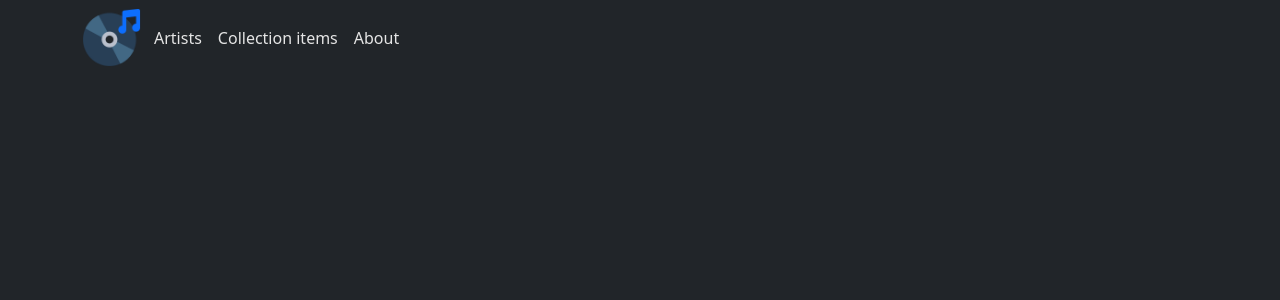
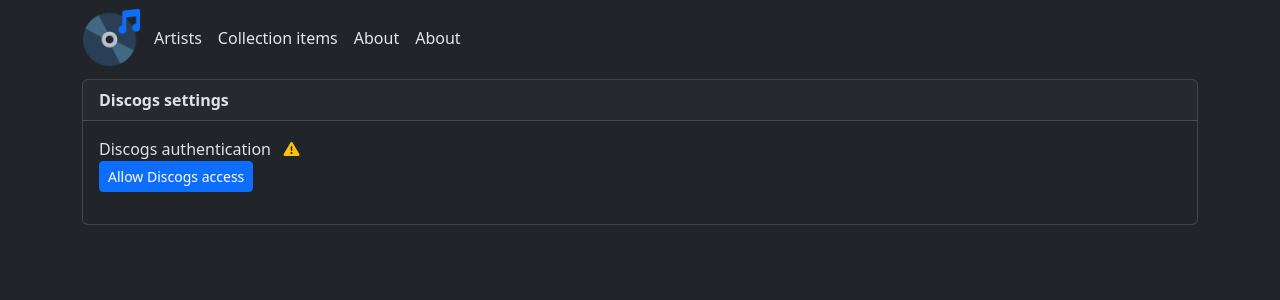
Before and after one commit to mark-me/music-explorer, a Python web app: template src/app_explorer/templates/config.html in a window 1280 px wide. Shown: the top 300 px of the page. Run offline with Jinja, Linux system fonts and the light colour scheme; the template is opened without the code that fills it, so the values that code supplies are empty; some libraries are stand-ins or nearby versions.

Commit message:
First attempt to add discogs access

```diff
--- a/config/config.yml
+++ b/config/config.yml
@@ -1,3 +1,4 @@
 db_file: '/data/collection.db'
 app_key: xGUFmZdyAEhCCXBrtish
 app_secret: iuQUEolWIWePiwOuRsmOMetyVcOwMxHu
+url: 'https://music-explorer.mr-black.net'
--- /dev/null
+++ b/src/app_explorer/static/css/style.css
@@ -0,0 +1,54 @@
+.custom-btn {
+    color: #fff;
+}
+
+.text-shadow {
+    text-shadow: 2px 2px 2px rgba(0, 0, 0, 0.99);
+}
+
+.link-hover {}
+
+.link-hover:hover {
+    font-weight: bold;
+    color: #fff;
+    transition: all ease 0.5s;
+    background: bg-primary;
+}
+
+.navbar-nav .nav-link {
+    padding-left: .5rem;
+}
+
+.navbar-nav a {
+    color: #E5E5E5;
+    transition: all ease 0.5s;
+}
+
+.navbar-nav a:hover,
+.navbar-nav a:focus,
+.navbar-nav a:active,
+.navbar-nav a.hilite {
+    font-weight: bold;
+    color: #BFBFBF;
+    background: bg-primary;
+    border-bottom: 1px #7F7F7F solid;
+}
+
+/* ===== == = === 48em (768px) === = == ===== */
+@media only screen and (min-width : 48em) {
+
+    .navbar-nav a:hover,
+    .navbar-nav a:focus,
+    .navbar-nav a:active,
+    .navbar-nav a.hilite {
+        transform: translateY(0.2rem) scaleY(1.2);
+    }
+
+    .navbar-nav .nav-link {
+        padding-left: 0;
+    }
+
+    .link-hover:hover {
+        transform: translateY(0.2rem) scaleY(1.2);
+    }
+}
--- a/src/app_explorer/templates/config.html
+++ b/src/app_explorer/templates/config.html
@@ -1,4 +1,19 @@
 {% extends 'layout.html' %}
 {% block content %}
-
+  <div class="card">
+    <div class="card-header">
+      <b>Discogs settings</b>
+    </div>
+    <div class="card-body">
+      <p>
+        Discogs authentication &nbsp;
+        {% if credentials_ok %}
+          <i class="fa-solid fa-square-check text-success"></i>
+        {% else %}
+          <i class="fa-solid fa-triangle-exclamation text-warning"></i><br>
+          <a href="/get-user-access" class="btn btn-primary btn-sm">Allow Discogs access</a>
+        {% endif %}
+      </p>
+    </div>
+  </div>
 {% endblock %}
--- a/src/app_explorer/templates/layout.html
+++ b/src/app_explorer/templates/layout.html
@@ -8,6 +8,8 @@
     <meta name="author" content="Mart Zwart">
     <link rel="icon" type="image/png" href="{{ url_for('static', filename='icons/music.png') }}">
 
+    <!-- Stylesheet -->
+    <link rel="stylesheet" href="{{ url_for('static', filename='css/style.css') }}" />
     <!-- Manifest -->
     <link rel="manifest" href="{{ url_for('static', filename='manifest.json') }}" />
     <!-- Bootstrap CSS -->
@@ -23,54 +25,7 @@
 
     <!-- Custom styles for the home screen -->
     <style type="text/css">
-      .custom-btn {
-        color: #fff;
-      }
 
-      .text-shadow {
-        text-shadow: 2px 2px 2px rgba(0, 0, 0, 0.99);
-      }
-
-      .link-hover {
-      }
-
-      .link-hover:hover {
-        font-weight: bold;
-        color: #fff;
-        transition: all ease 0.5s;
-        background: bg-primary;
-      }
-      .navbar-nav .nav-link {
-        padding-left: .5rem;
-      }
-      .navbar-nav a {
-        color: #E5E5E5;
-        transition: all ease 0.5s;
-      }
-      .navbar-nav a:hover,
-      .navbar-nav a:focus,
-      .navbar-nav a:active,
-      .navbar-nav a.hilite {
-        font-weight: bold;
-        color: #BFBFBF;
-        background: bg-primary;
-        border-bottom: 1px #7F7F7F solid;
-      }
-      /* ===== == = === 48em (768px) === = == ===== */
-      @media only screen and (min-width : 48em) {
-        .navbar-nav a:hover,
-        .navbar-nav a:focus,
-        .navbar-nav a:active,
-        .navbar-nav a.hilite {
-          transform: translateY(0.2rem) scaleY(1.2);
-        }
-        .navbar-nav .nav-link {
-          padding-left: 0;
-        }
-        .link-hover:hover {
-          transform: translateY(0.2rem) scaleY(1.2);
-        }
-      }
     </style>
 
     {% if title %}
@@ -95,6 +50,7 @@
             </div>
             <!-- Navbar Right Side -->
             <div class="navbar-nav">
+              <a class="nav-item nav-link" href="/config">About</a>
               <a class="nav-item nav-link" href="/about">About</a>
             </div>
           </div>
```
Also changed, not shown: src/app_explorer/app.py (+17 -4 lines), src/app_explorer/discogs_extractor/discogs.py (+2 -5 lines).
